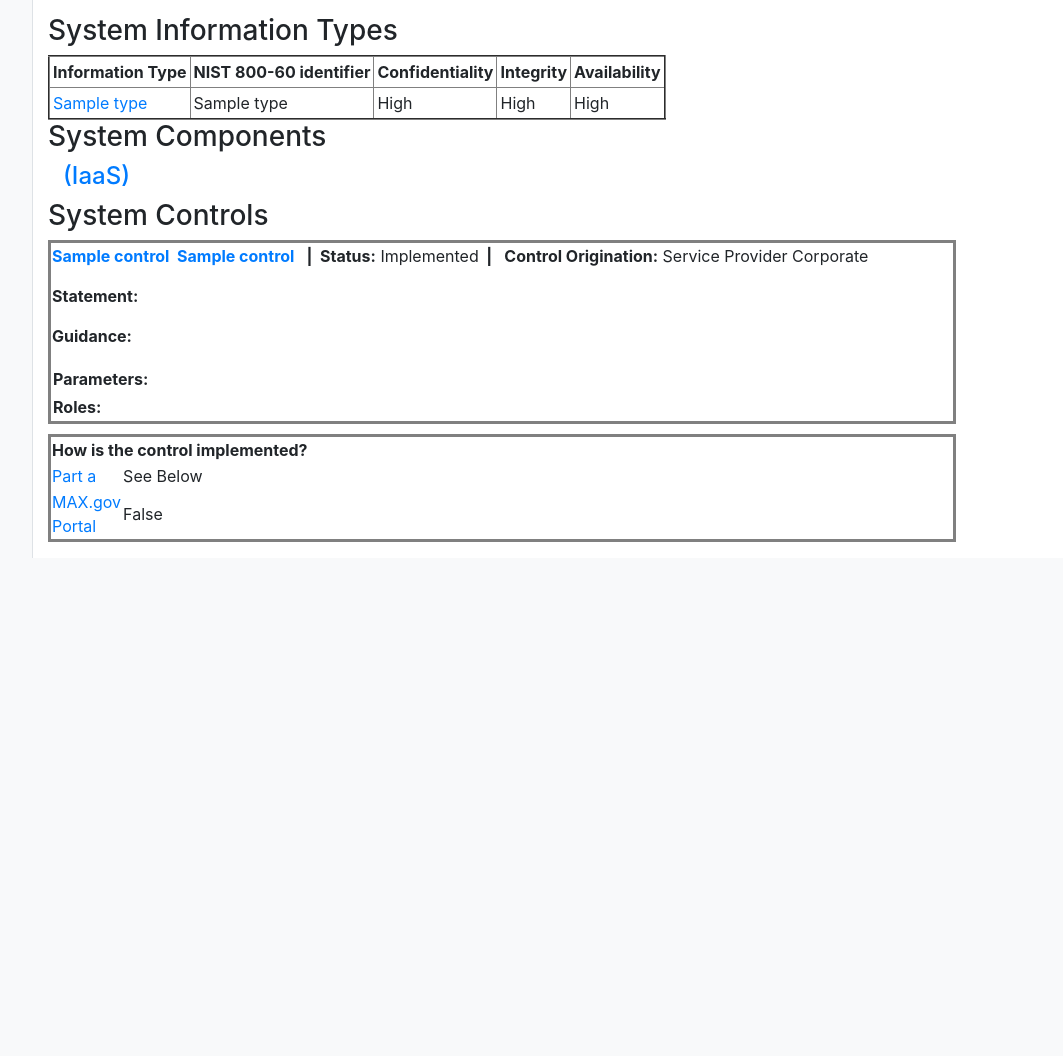
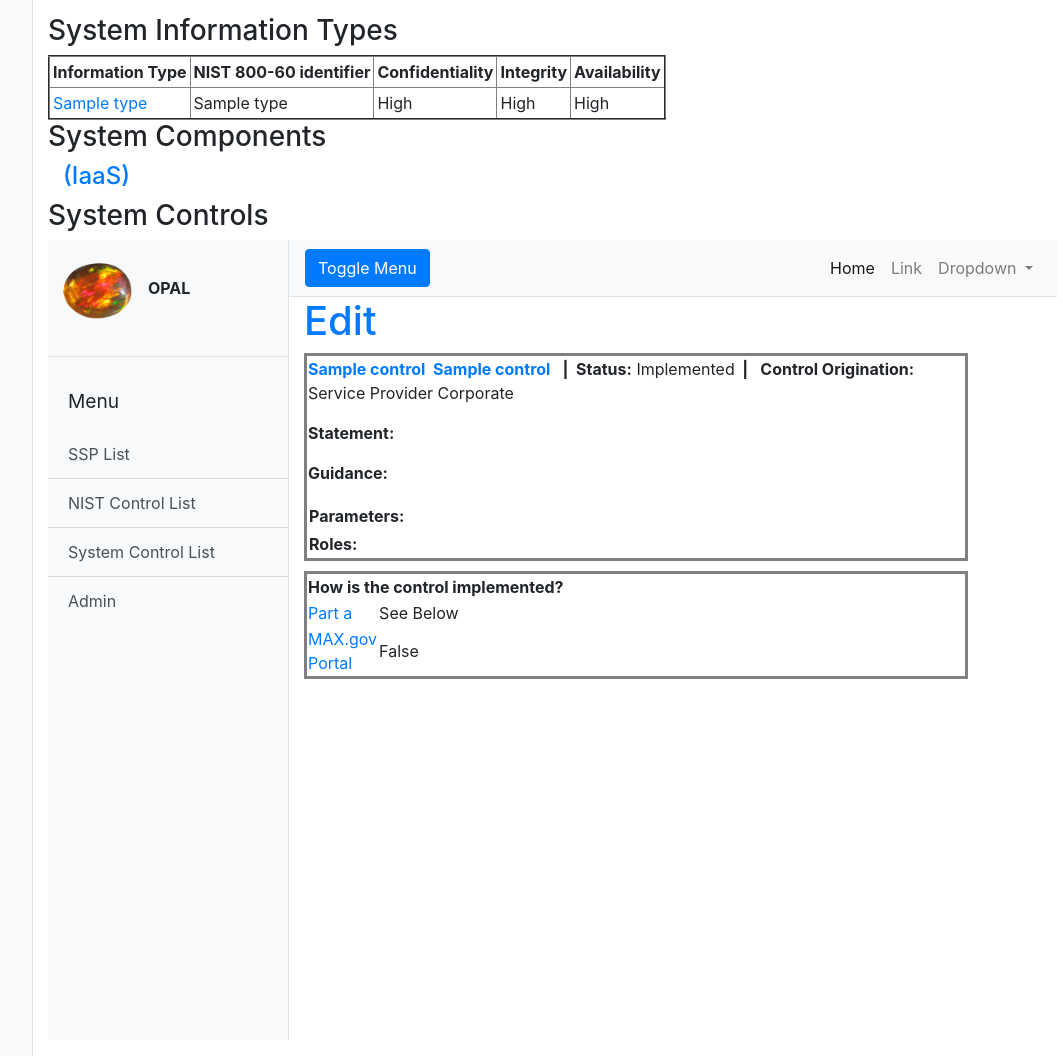
Before and after one commit to EOP-OMB/opal, a Django app: page /1 in a window 1280 px wide. Shown: the part 643-1699 px from the top of the page, without its empty margins (208-1271 px from the left). Before the commit the page ends 1201 px from the top, so only its background shows below. Run offline with Django 3.2, Linux system fonts and the light colour scheme; data comes from the database, SQL or seed files in the repository; tables that the repository leaves empty hold one stand-in row (values such as "Sample post"); parts of the project's set-up code (start-up, migrations or seed data) failed here and were passed over; some libraries are stand-ins or nearby versions.

Commit message:
Added edit form for System Control

```diff
--- a/ssp/templates/ssp/system_control_detail.html
+++ b/ssp/templates/ssp/system_control_detail.html
@@ -1,4 +1,7 @@
+{% extends "base.html" %}
+{% load static %}
 {% block content %}
+    <h1><a href="{% url 'ssp:system_control_edit' object.id %}">Edit</a></h1>
 <table style="alignment: center; border-style: solid; width: 90%; margin-bottom: 10px ">
     <tr>
         <td colspan="2">
--- a/ssp/templates/ssp/system_control_list.html
+++ b/ssp/templates/ssp/system_control_list.html
@@ -5,7 +5,7 @@
 {% if system_control_list %}
     <ul>
     {% for control in system_control_list %}
-        <li><a href="{% url 'ssp:system_control_detail_view' control.id %}">{{ control }}</a></li>
+        <li><a href="{% url 'ssp:system_control_detail_view' control.id %}">{{ control }}</a> | <a href="{% url 'ssp:system_control_edit' control.id %}">Edit</a></li>
     {% endfor %}
     </ul>
 {% else %}
--- a/ssp/urls.py
+++ b/ssp/urls.py
@@ -26,6 +26,7 @@
     path('control/<int:pk>', system_control_detail_view.as_view(), name='system_control_detail_view'),
     path('', system_security_plan_list_view.as_view(), name='list_system_security_planView'),
     path('<int:pk>', system_security_plan_detail_view.as_view(), name='system_security_plan_detail_view'),
-    path('ssp/new/', ssp_new, name='ssp_new'),
+    path('new/', ssp_new, name='ssp_new'),
     path('<int:pk>/edit/', ssp_edit, name='ssp_edit'),
+    path('sc/<int:pk>/edit', system_control_edit, name='system_control_edit'),
 ]
--- a/ssp/views.py
+++ b/ssp/views.py
@@ -1,8 +1,9 @@
 # Create your views here.
 from django.shortcuts import *
 from django.views import generic
+from django.forms import modelformset_factory, modelform_factory, Textarea
 
-from .models import system_control, system_security_plan, nist_control
+from .models import system_control, system_security_plan, nist_control, control_parameter, control_statement
 from .forms import SystemSecurityPlan
 
 
@@ -29,6 +30,43 @@
     return render(request, 'ssp/ssp_edit.html', {'form': form})
 
 
+def system_control_edit(request, pk):
+    sc = get_object_or_404(system_control, pk=pk)
+    sc_FormSet = modelformset_factory(system_control,fields=('control_status','control_origination'))
+    sc_paramFormSet = modelformset_factory(control_parameter, fields=('control_parameter_id','value'), widgets={'value': Textarea(attrs={'cols':30,'rows':1})})
+    sc_statementFormSet = modelformset_factory(control_statement, fields=('control_statement_id','control_statement_text'))
+    if request.method == "POST":
+        sc_paramFormSet = sc_paramFormSet(queryset=control_parameter.objects.filter(system_control=sc.id))
+        if sc_paramFormSet.is_valid():
+            sc_paramFormSet.save(commit=False)
+            # paramater Titles are control title - paramater id
+            sc_paramFormSet.title = sc.title + ' - ' + sc_paramFormSet.control_parameter_id
+            # paramater short_name should be the control it relates to
+            sc_paramFormSet.short_name = sc.short_name
+            sc_paramFormSet.save()
+        else:
+            form_is_not_valid = True
+        if sc_statementFormSet.is_valid():
+            sc_statementFormSet.save(commit=False)
+            # Statement Titles are control title - paramater id
+            sc_statementFormSet.title = sc.title + ' - ' + sc_statementFormSet.control_statement_id
+            # Statement short_name should be the control it relates to
+            sc_statementFormSet.short_name = sc.short_name
+            sc_statementFormSet.save()
+        else:
+            form_is_not_valid = True
+        if sc_FormSet.is_valid():
+            sc_FormSet.save()
+        else:
+            form_is_not_valid = True
+        if not form_is_not_valid:
+            return redirect('ssp/system_control_edit.html', pk=pk)
+    else:
+        sc_formset = sc_FormSet(queryset=system_control.objects.filter(pk=sc.id))
+        param_formset = sc_paramFormSet(queryset=control_parameter.objects.filter(system_control=sc.id))
+        statement_formset = sc_statementFormSet(queryset=control_statement.objects.filter(system_control=sc.id))
+    return render(request, 'ssp/system_control_edit.html', {'object': sc,'sc_formset': sc_formset,'param_formset':param_formset,'statement_formset':statement_formset})
+
 class nist_control_list_view(generic.ListView):
     model = nist_control
 
```
Also changed, not shown: ssp/templates/ssp/system_control_edit.html (added, +51 -0 lines), ssp/forms.py (line endings or trailing spaces).
